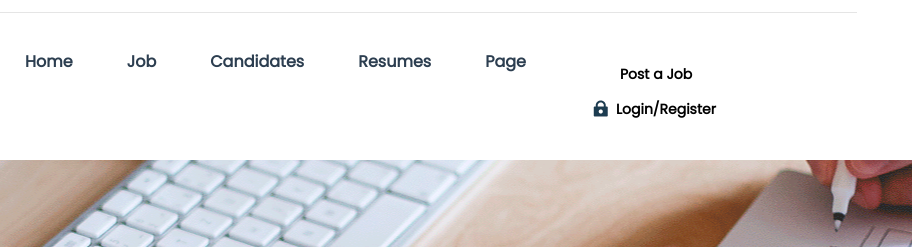
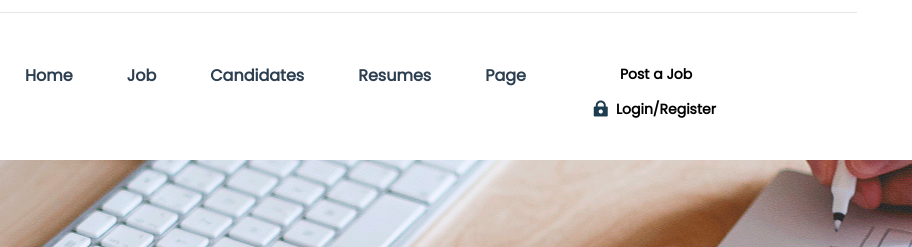
Before and after one commit to Hatemade88/Vilam, a website: page index.html in a window 1280 px wide. Shown: the part 26-273 px from the top of the page, 368-1280 px from the left. Drawn offline with nearby package versions, Linux system fonts and the light colour scheme; files that its build step writes are made by us from their sources.

Commit message:
second level div changes

```diff
--- a/src/sass/main.scss
+++ b/src/sass/main.scss
@@ -110,7 +110,12 @@ span {
 }
 
 .second-level {
+  font-size: 24px;
   padding: 33px 0 33px 0;
+
+  li {
+    line-height: 100%;
+  }
 
   .test {
     display: flex;
```
